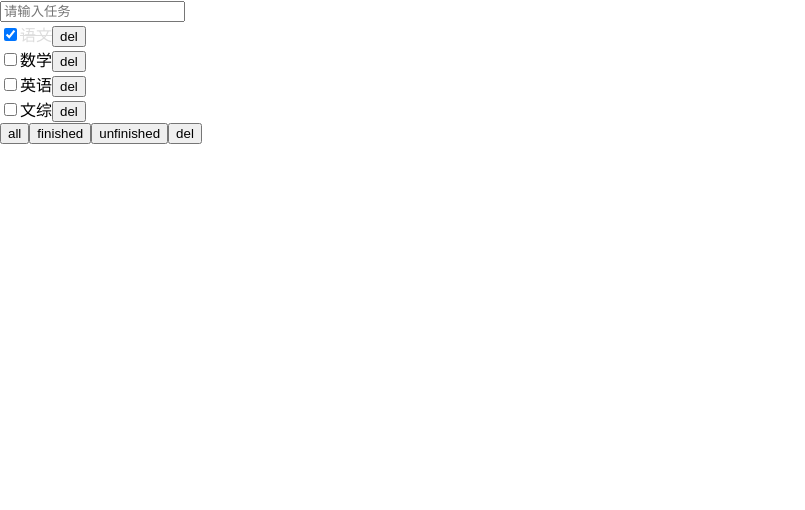
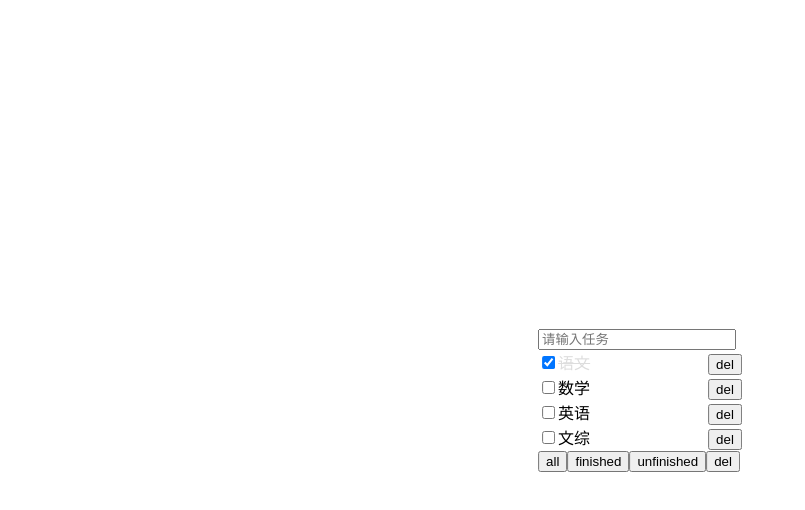
Before and after one commit to Tiff-wyr/test-react, a React (Create React App) app: page / in a window 1280 px wide. Shown: the top 510 px of the page, without its empty margins (0-805 px from the left). Built offline with nearby package versions, Linux system fonts and the light colour scheme.

Commit message:
一期完工

```diff
--- a/src/App.css
+++ b/src/App.css
@@ -1,38 +1,6 @@
-.App {
-  text-align: center;
+.app {
+  position: absolute;
+  top: 50%;
+  left: 50%;
+  transform: translate(-50%, -50%);
 }
-
-.App-logo {
-  height: 40vmin;
-  pointer-events: none;
-}
-
-@media (prefers-reduced-motion: no-preference) {
-  .App-logo {
-    animation: App-logo-spin infinite 20s linear;
-  }
-}
-
-.App-header {
-  background-color: #282c34;
-  min-height: 100vh;
-  display: flex;
-  flex-direction: column;
-  align-items: center;
-  justify-content: center;
-  font-size: calc(10px + 2vmin);
-  color: white;
-}
-
-.App-link {
-  color: #61dafb;
-}
-
-@keyframes App-logo-spin {
-  from {
-    transform: rotate(0deg);
-  }
-  to {
-    transform: rotate(360deg);
-  }
-}
--- a/src/App.js
+++ b/src/App.js
@@ -122,13 +122,26 @@ class App extends Component {
       showArr
     })
   }
+  editItemText(n, v) {
+    let arr = this.state.arr, index = this.getArrIndex(n)
+    arr[index].text = v || arr[index].text
+    console.log(v)
+    this.setState({
+      arr
+    })
+  }
   render() {
     console.log("父组件的render")
     return (
-      <div>
-        <input value={this.state.text} onChange={(e) => { this.inputHandle(e) }} onKeyDown={(e) => { this.keyDownHandle(e) }} placeholder="请输入任务" onBlur={(e) => { this.addList(e) }} />
+      <div className="app">
+        <input style={{ width: '190px'}}value={this.state.text} onChange={(e) => { this.inputHandle(e) }} onKeyDown={(e) => { this.keyDownHandle(e) }} placeholder="请输入任务" onBlur={(e) => { this.addList(e) }} />
         <div>
-          {this.state.showArr.length > 0 ? this.state.showArr.map((item, index) => <ListItem key={item.id} index={item.id} pdata={item} delList={(n) => () => { this.delList(n) }} recoverItem={(n) => () => { this.recoverItem(n)}} checkBox={(n) => () => { this.checkBox(n) }}></ListItem>)
+          {this.state.showArr.length > 0 ? this.state.showArr.map((item, index) => <ListItem key={item.id}
+          index={item.id} pdata={item}
+          delList={(n) => () => { this.delList(n) }}
+          recoverItem={(n) => () => { this.recoverItem(n)}}
+          editItemText={(n,v)  => { this.editItemText(n, v) }}
+          checkBox={(n) => () => { this.checkBox(n) }}></ListItem>)
         : (<span>暂无数据...</span>)}
         </div>
         <button onClick={() => { this.switchShowArr('all')}}>all</button>
--- a/src/page/ListItem.js
+++ b/src/page/ListItem.js
@@ -3,14 +3,60 @@ import '../static/css/listItem.css'
 
 class ListItem extends Component {
     constructor(props) {
-        console.log('ListItem组件的初始化')
         super(props);
+        console.log('ListItem组件的初始化', props.pdata.text)
+        this.state= {
+            edit: false,
+            text: props.pdata.text
+        }
+        this.inputRef = React.createRef();
+    }
+    editItem(checked) {
+        if (checked) {
+            alert("已经完成的不能修改啊")
+            return
+        }
+        this.setState({
+            edit: true
+        }, () => {
+            this.inputRef.current.focus()
+        })
+    }
+    editItemText(e) {
+        this.props.editItemText(this.props.index, this.state.text)
+        this.setState({
+            edit: false
+        })
+    }
+    handleKeyEnter(e) {
+        if (e.keyCode === 13) {
+            this.editItemText(e)
+        }
+    }
+    handleInputChange(e) {
+        this.setState({
+            text: e.target.value
+        })
+    }
+    componentDidUpdate(oldProps) {
+        if (oldProps.pdata.text !== this.props.pdata.text) {
+            this.setState({
+                text: this.props.pdata.text
+            });
+        }
     }
     render() {
         const { pdata, checkBox, delList, index, recoverItem} = this.props
         return (<div>
             <input type="checkbox" onChange={checkBox(index)} defaultChecked={pdata.checked}></input>
-            <span className={pdata.checked ? 'finish' : ''}>{pdata.text}</span>
+            <span style={{ display: !this.state.edit ? 'inline-block' : 'none' }} onClick={() => { this.editItem(pdata.checked)}}  className={pdata.checked ? 'text finish' : 'text'}>{pdata.text}</span>
+            <input
+            onBlur={(e) => {this.editItemText(e)}}
+            onKeyDown={(e) => { this.handleKeyEnter(e)}}
+            ref={this.inputRef}
+            onChange={(e) => { this.handleInputChange(e) }}
+            style={{display: this.state.edit? 'inline-block' : 'none'}}
+            type="text" value={this.state.text}></input>
             {pdata.del ? (<button onClick={recoverItem(index)}>recover</button>): (<button onClick = { delList(index) }>del</button>)}
         </div>);
     }
--- a/src/static/css/listItem.css
+++ b/src/static/css/listItem.css
@@ -1,3 +1,7 @@
+.text {
+    display: inline-block;
+    width: 150px;
+}
 .finish {
     text-decoration: line-through;
     color: #ddd;
```
